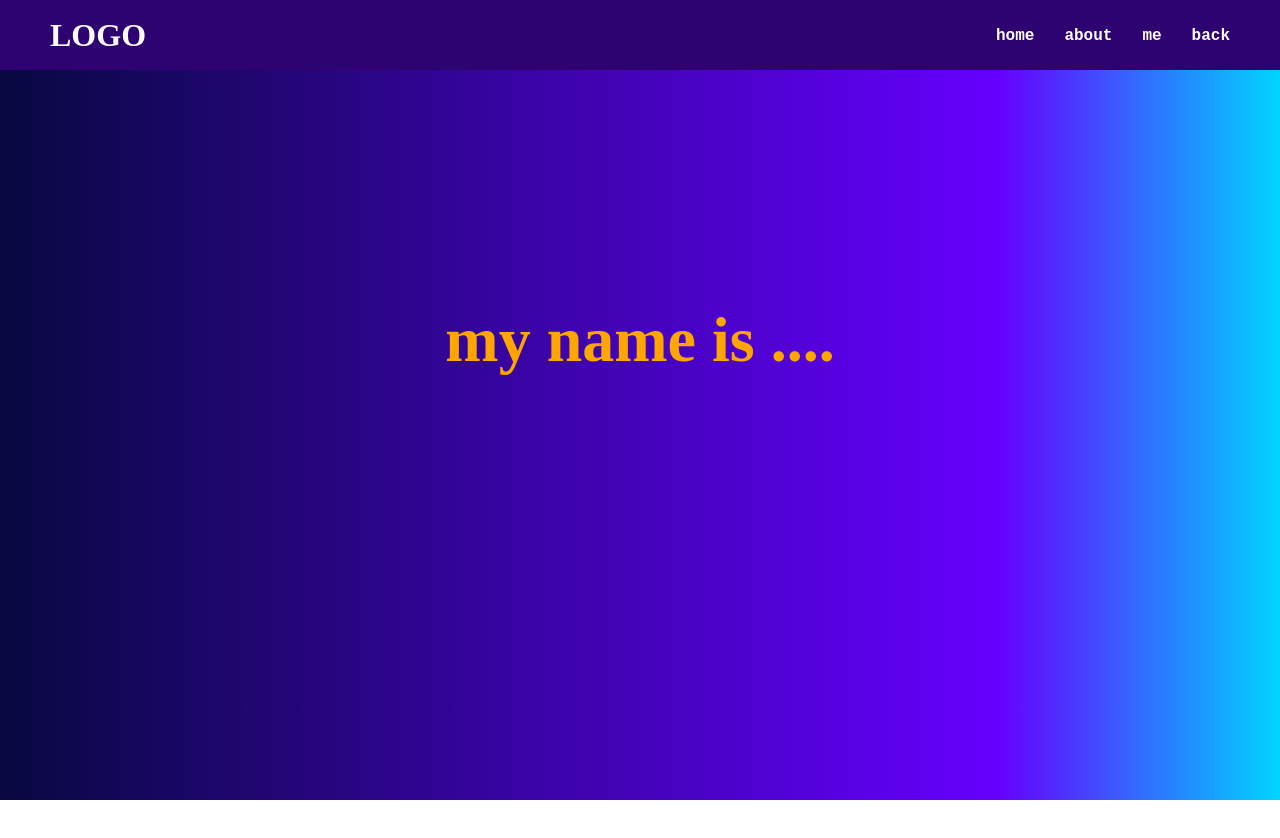
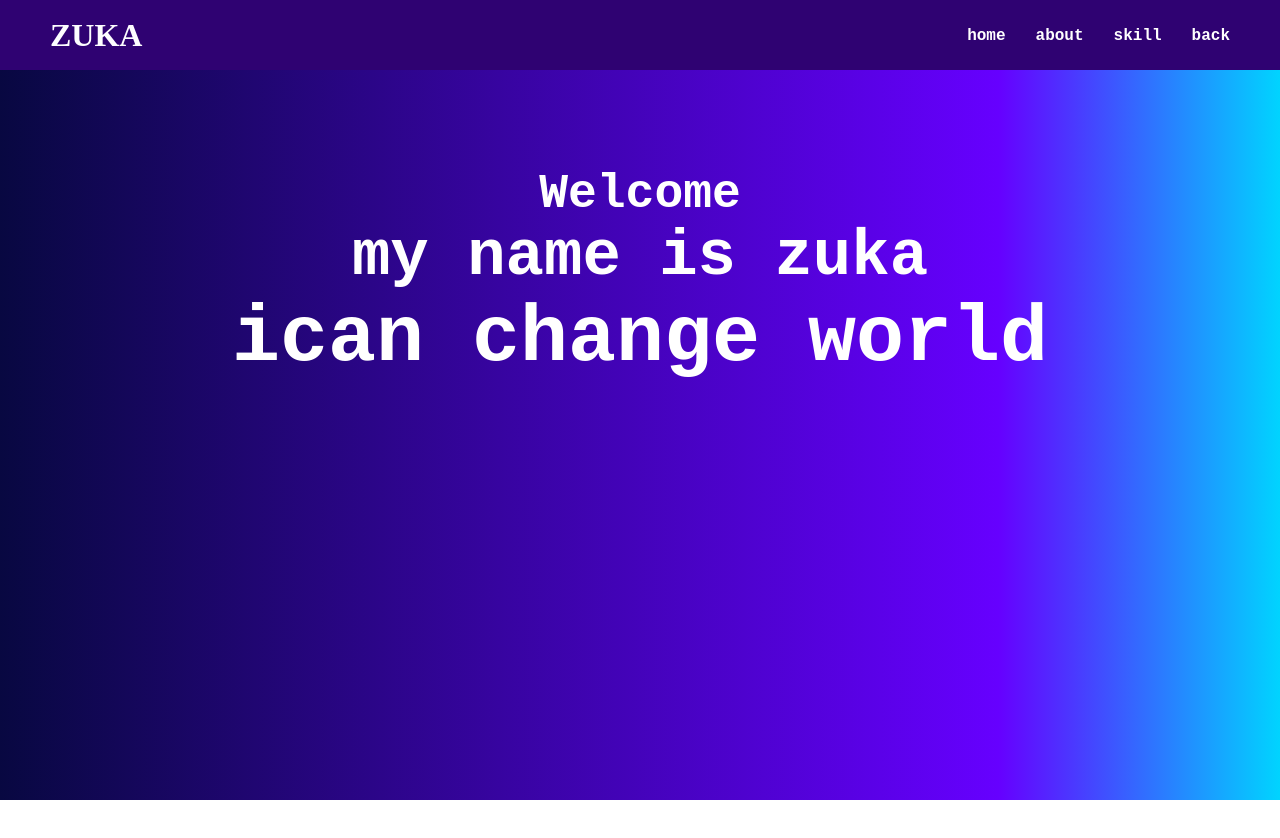
Before and after one commit to zukazuka1/portfolio, a plain HTML site: page index.html in a window 1280 px wide. Shown: the top 838 px of the page. Before the commit the page ends 800 px from the top, so only its background shows below. Drawn offline with Linux system fonts and the light colour scheme.

Commit message:
Add files via upload

```diff
--- a/index.html
+++ b/index.html
@@ -8,21 +8,25 @@
 </head>
 <body>
     <header class="head">
-        <h1 class="logo">LOGO</h1>
+        <h1 class="logo">ZUKA</h1>
         <nav class="nav-bar">
             <ul class="list-container">
-               <li><a class="element" href="https://akakipertsuliani.github.io/portfolio">home</a></li>
-               <li><a class="element" href="https://youtube.com">about</a></li>
-               <li><a class="element" href="https://www.youtube.com/watch?v=AdzChxUSXfI&t=7s">me</a></li>
-               <li><a class="element" href="https://www.bing.com/images/search?view=detailV2&ccid=YNRKw1g5&id=5A208853498480215B97DA5C552E17639512AF76&thid=OIP.YNRKw1g5VCML6UFUDTCpfQHaF6&mediaurl=https%3a%2f%2fth.bing.com%2fth%2fid%2fR.60d44ac3583954230be941540d30a97d%3frik%3ddq8SlWMXLlVc2g%26riu%3dhttp%253a%252f%252f1.bp.blogspot.com%252f-z9Su7rb_fqQ%252fWMDqv8h3JBI%252fAAAAAAAAEZk%252f_M2XKDo6Wm45TcxKwsthVMpdlm3WI4eGACK4B%252fs1600%252fmessi-gay-6.jpg%26ehk%3d6llkGMTinfWGOr9ujB9%252bhl7GDTI5DU8bbwzDIhsnL2Y%253d%26risl%3d%26pid%3dImgRaw%26r%3d0&exph=387&expw=485&q=messi+is+gey&simid=607991963229575592&FORM=IRPRST&ck=865748AD3D390114C7D9734B7B607914&selectedIndex=0&ajaxhist=0&ajaxserp=0">back</a></li>
+               <li><a class="element" href="#">home</a></li>
+               <li><a class="element" href="#section2">about</a></li>
+               <li><a class="element" href="#section3">skill</a></li>
+               <li><a class="element" href="#section4">back</a></li>
             </ul>
         </nav>
     </header>
-    <section class="section1">
-        <div>
-            <h1>my name is ....</h1>
+    <section id="section1">
+        <div class="wraper">
+            <h1 class="text welcome">Welcome</h1>
+            <h1 class="text whoami">my name is zuka</h1>
+            <h1 class="text ican">ican change world</h1>
         </div>
-
     </section>
+    <section id="section2"></section>
+    <section id="section3"></section>
+    <section id="section4"></section>
 </body>
 </html>
--- a/style.css
+++ b/style.css
@@ -3,13 +3,18 @@
     padding: 0;
 }
 
+html {
+    scroll-behavior: smooth;
+}
+
 body {
-    background: rgb(1, 0, 10);
-    background: linear-gradient(90deg, rgb(8, 8, 65) 0%, rgba(102, 0, 255, 1) 78%, rgba(0, 212, 255, 1) 100%);
+    width: 100vw;
+    overflow-x: hidden;
 }
 
 
 header {
+    position: fixed;
     background-color: rgb(47, 2, 114);
     width: 100%;
     display: flex;
@@ -25,9 +30,11 @@ header {
     font-size: 50;
 
 }
+
 .nav-bar {
     margin-right: 50px;
 }
+
 .list-container {
     display: flex;
     gap: 30px;
@@ -42,20 +49,50 @@ header {
     font-weight: 700;
     transition: 0.3s;
 }
-.element:hover{
+
+.element:hover {
     color: rgb(8, 168, 8);
 }
-.section1 {
-    height: 80vh;
-    width: 100vw;
+
+#section1,
+#section2,
+#section3,
+#section4 {
+    width: 100%;
+    height: 100vh;
+}
+
+#section1 {
     display: flex;
     justify-content: center;
     align-items: center;
+    background: linear-gradient(90deg, rgb(8, 8, 65) 0%, rgba(102, 0, 255, 1) 78%, rgba(0, 212, 255, 1) 100%);
 }
 
-.section1 div h1 {
-    color: orange;
-    font-size: 4rem;
-    margin-bottom: 100px;
+.wraper {
+    display: flex;
+    justify-content: center;
+    align-items: center;
+    flex-direction: column;
+    margin-bottom: 250px;
+}
+
+.text {
+    color: #FFF;
+    font-weight: bolder;
+    font-family: monospace;
 
 }
+
+.welcome {
+    font-size: 3rem;
+
+}
+
+.whoami {
+    font-size: 4rem;
+}
+
+.ican {
+    font-size: 5rem;
+}
```
